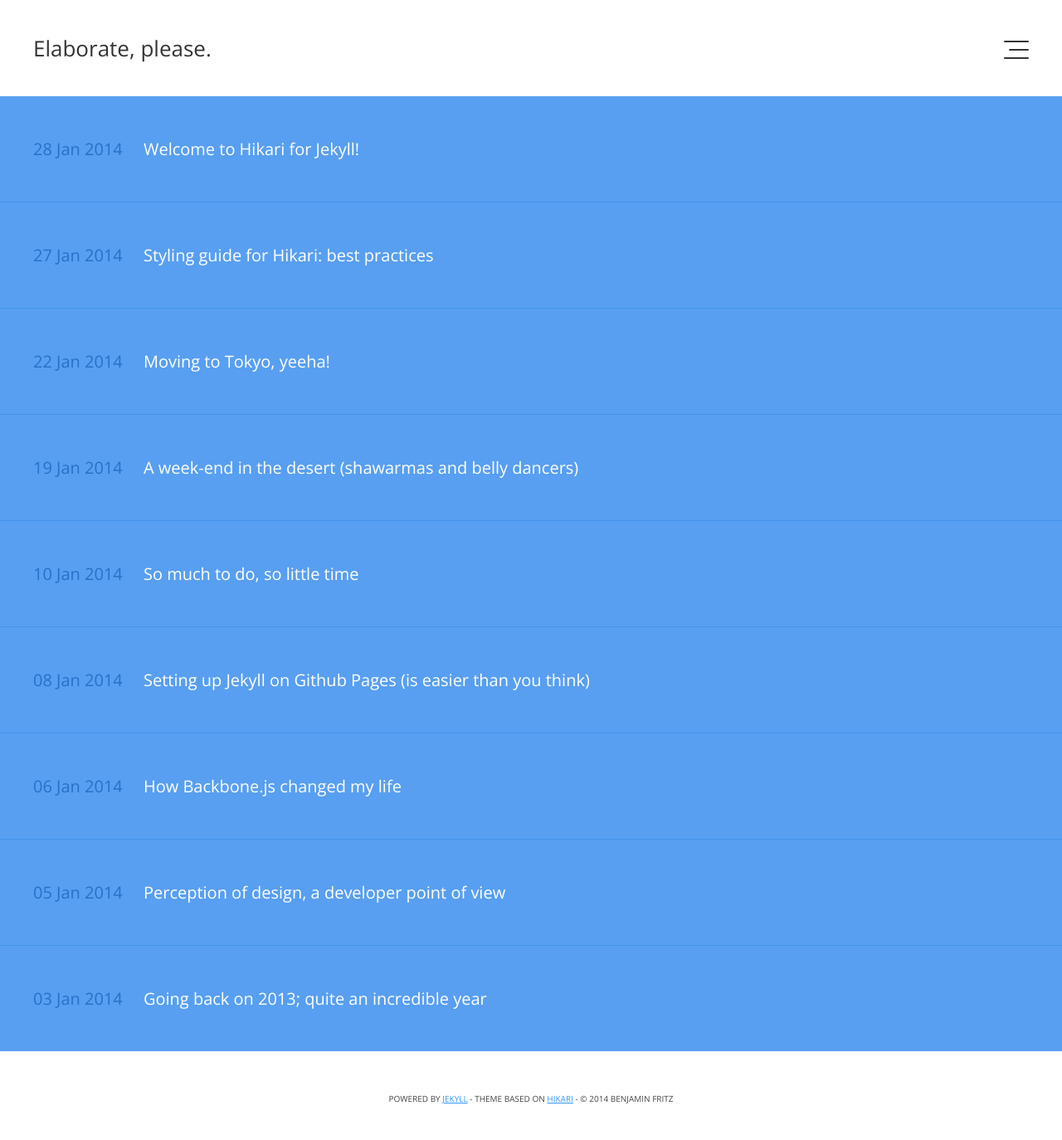
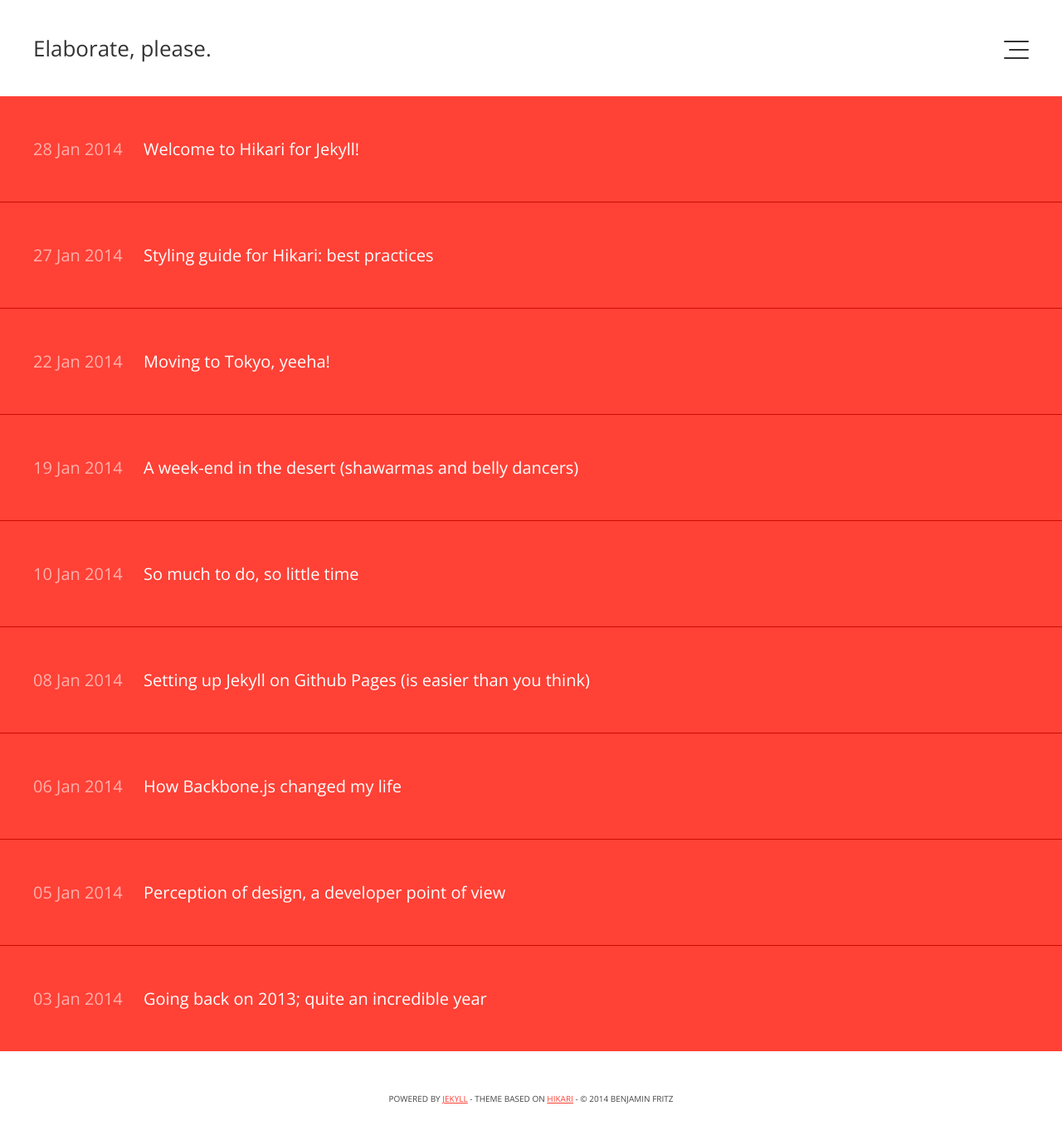
Before and after one commit to benjaminfritz/words, a Jekyll site: the page built from index.html, in a window 1280 px wide. Shown: the whole page at 83% size. Built offline with Jekyll 4.4.1, drawn with Linux system fonts in a browser that asks for light colours; Markdown is read by kramdown in place of the engine named in the settings.

Commit message:
Switched to a red color style.

```diff
--- a/css/main.css
+++ b/css/main.css
@@ -41,7 +41,7 @@ small { font-size: 50%; }
 p, small, blockquote { -webkit-font-smoothing: antialiased; }
 ul li { list-style-type: circle; }
 ol li { list-style-type: decimal; }
-a         { color: #39f; }
+a         { color: #FF4136; }
 a:hover   { color: #444; }
 /*a:visited { color: #31f; }*/
 
@@ -78,7 +78,7 @@ header .h-wrap h1.title a {
 }
 
 header .h-wrap h1.title a:hover {
-  color: #39f;
+  color: #FF4136;
 }
 
 header .h-wrap .menu-icon {
@@ -290,15 +290,15 @@ footer small { text-transform: uppercase; }
 /*****************************************************************************/
 
 
-ul.posts { color: #236CC1; overflow: hidden; }
-ul.posts li { border-bottom: 1px solid #4492EC; }
+ul.posts { color: #85144B; overflow: hidden; }
+ul.posts li { border-bottom: 1px solid #cf0b00; }
 ul.posts li:last-child { border-bottom: none; }
-ul.posts li .p-wrap { background: #589FF1; padding: 50px 40px; transition: all .15s ease-in; }
-ul.posts li .p-wrap:hover { background: #67AAF7; padding-left: 50px; }
-ul.posts li .p-wrap:active { background: #569BEA; }
+ul.posts li .p-wrap { background: #ff4136; padding: 50px 40px; transition: all .15s ease-in; }
+ul.posts li .p-wrap:hover { background: #ff6158; padding-left: 50px; }
+ul.posts li .p-wrap:active { background: #ff4136; }
 ul.posts li .p-wrap:hover::after { content:'\2192'; margin-left: 10px; }
 ul.posts li .p-wrap p { display: inline; margin-bottom: 0; }
-ul.posts li .date { color: #2671C8; padding-right: 20px; }
+ul.posts li .date { color: #ffb1ad; padding-right: 20px; }
 ul.posts li a { color: #fff; text-decoration: none; }
 
 
@@ -403,7 +403,7 @@ section#single-wrap blockquote {
   font-size: inherit;
   font-family: 'Open Sans', sans-serif;
   color: #333;
-  border-left: 6px solid #39f;
+  border-left: 6px solid #FF4136;
   padding: 0 34px;
   margin: 40px 0;
   line-height: 165%;
@@ -440,7 +440,7 @@ section#single-wrap img {
 
 #prev:active,
 #next:active {
-  border-color: #39f;
+  border-color: #FF4136;
 }
 
 #prev:hover::after {
@@ -538,7 +538,7 @@ section#single-wrap img {
   body { font-size: 15px; }
   header .h-wrap { padding: 30px 20px; }
   ul.posts li .p-wrap { padding: 20px; }
-  ul.posts li .p-wrap:hover { background: #67AAF7; padding-left: 20px; }
+  ul.posts li .p-wrap:hover { background: #ff6158; padding-left: 20px; }
   #off-canvas { padding: 0 20px; }
   #off-canvas.toggled { padding: 20px; }
   #off-canvas #bio { width: 100%; }
@@ -563,7 +563,7 @@ section#single-wrap img {
     margin-top: 30px;
   }
 
-  section#single-wrap blockquote { padding: 0 20px; border-left: 4px solid #39f; }
+  section#single-wrap blockquote { padding: 0 20px; border-left: 4px solid #FF4136; }
 
   .highlight { padding: 10px 5px; margin: 30px 20px 40px; }
 
```
